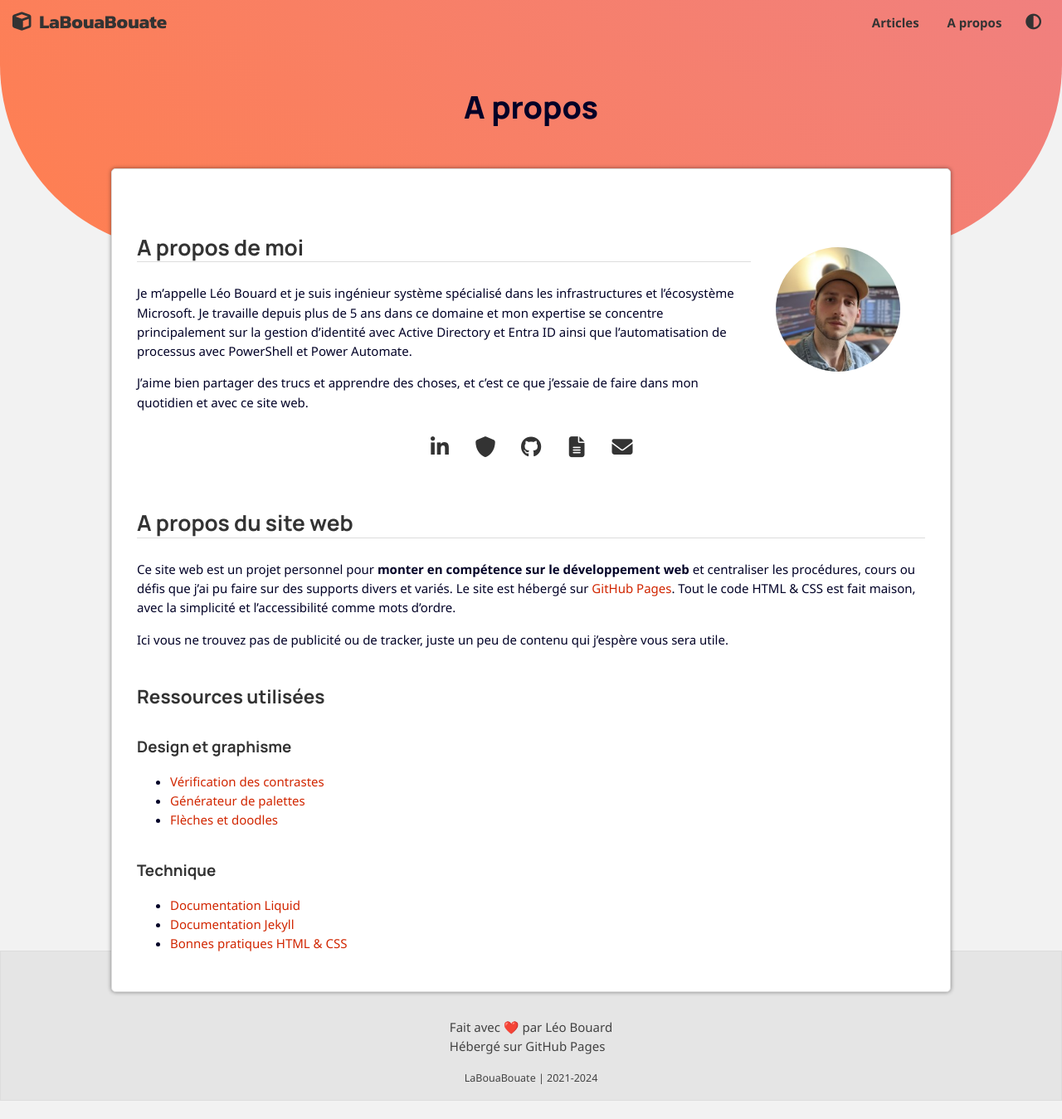
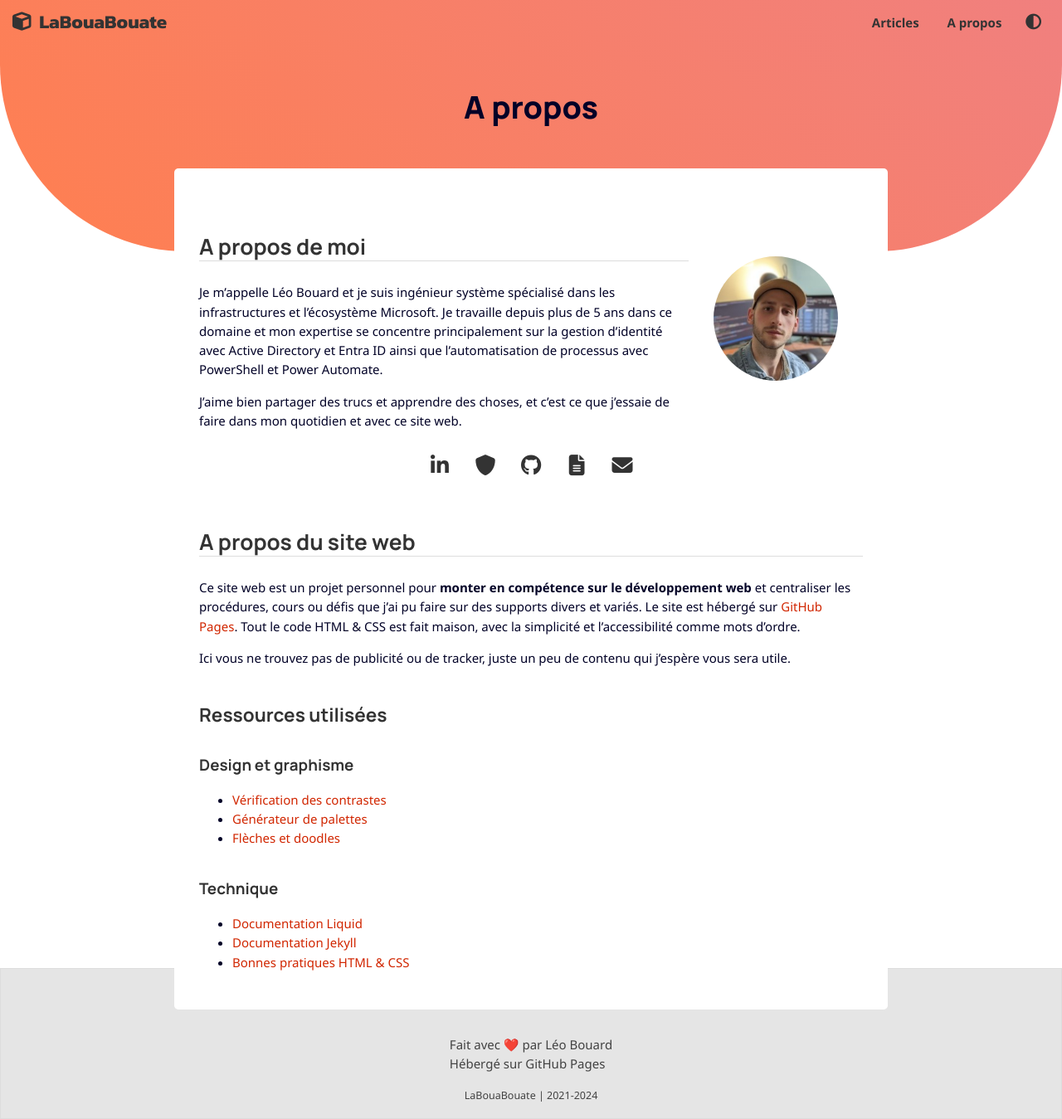
Before and after one commit to leobouard/leobouard.github.io, a Jekyll site: the page built from about.md, in a window 1280 px wide. Shown: the whole page at 83% size. Built offline with Jekyll 4.4.1, drawn with Linux system fonts in a browser that asks for light colours; nearby versions of some CDN libraries; some web fonts are replaced; before the commit the page ends 1327 px from its top, so only the background shows below that.

Commit message:
Update style.scss

```diff
--- a/assets/css/style.scss
+++ b/assets/css/style.scss
@@ -89,7 +89,6 @@ html {
 }
 
 body {
-    background-color: var(--bodybg);
     height: 100%;
     margin: 0;
     width: auto;
@@ -205,14 +204,12 @@ main {
         background-color: var(--textbg);
         border-radius: var(--borderradius);
         padding: 2rem;
-        max-width: 950px;
+        max-width: 800px;
         width: -moz-available;
         width: -webkit-fill-available;
         width: fill-available;
         overflow-x: hidden;
         overflow-y: hidden;
-        box-shadow: 0px 0px 5px 0px var(--boxshadow);
-        border: var(--border);
     }
 
     a {
```
